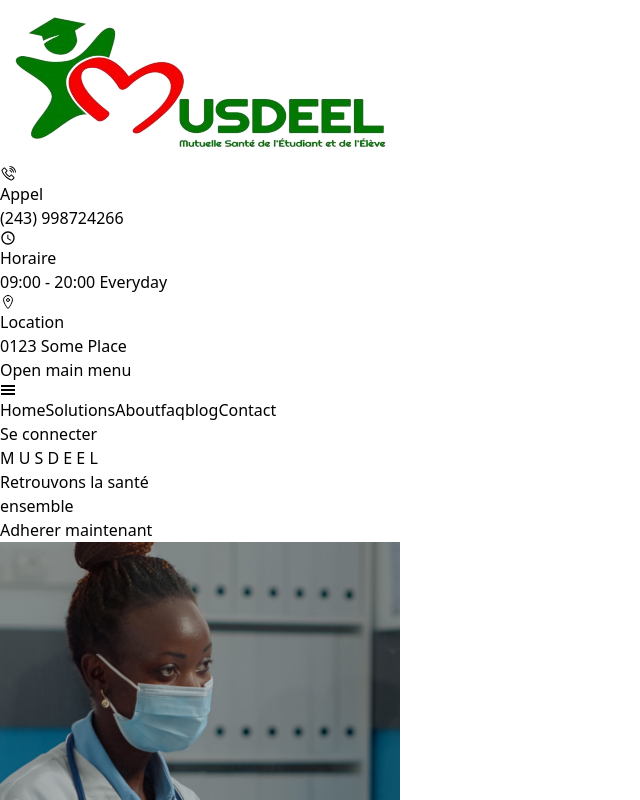
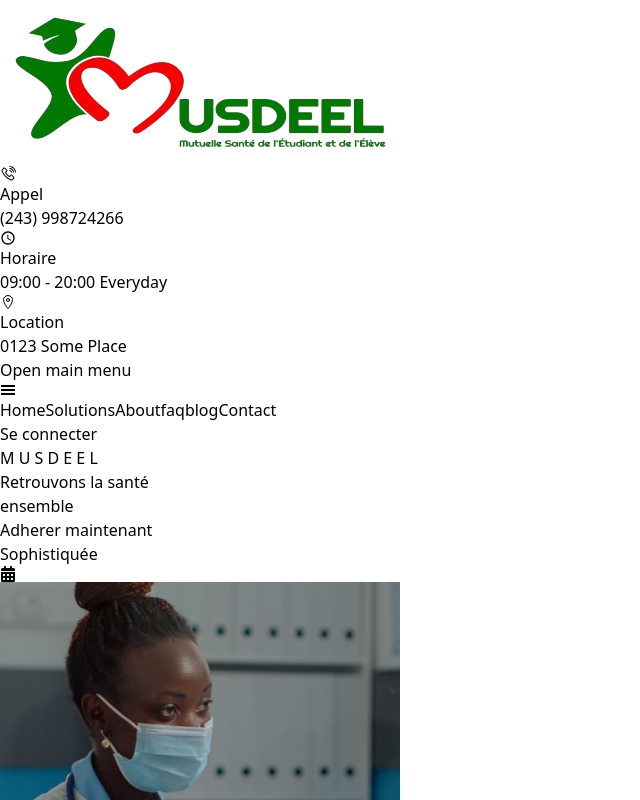
Before and after one commit to rovertnet/Scool, a React (Vite) app: page / in a window 1280 px wide. Shown: the top 800 px of the page, without its empty margins (0-640 px from the left). Built offline with nearby package versions, Linux system fonts and the light colour scheme.

Commit message:
another commit

```diff
--- a/src/component/cAbout/Banner.jsx
+++ b/src/component/cAbout/Banner.jsx
@@ -1,3 +1,5 @@
+import { FaCalendarAlt } from "react-icons/fa";
+
 const Banner = () => {
   return (
     <>
@@ -20,11 +22,14 @@ const Banner = () => {
           </div>
         </div>
 
-        <div className="md:-inset-10 md:-my-10 -my-10">
+        <div className="md:-inset-10 md:-my-14 -my-10">
           <div className="flex justify-center items-center gap-10 ">
-            <div className="bg-black md:px-20 px-10 md:py-10 py-10"></div>
-            <div className="bg-black md:px-20 px-10 md:py-10 py-10"></div>
-            <div className="bg-black md:px-20 px-10 md:py-10 py-10"></div>
+            <div className="bg-slate-200 md:px-14 px-7 md:py-7 py-5 rounded-lg flex flex-col md:flex-row gap-8">
+              <span>Sophistiquée</span>
+              <FaCalendarAlt className="text-4xl md:text-5xl " />
+            </div>
+            <div className="bg-green-700 md:px-20 px-10 md:py-10 py-10 rounded-lg"></div>
+            <div className="bg-black md:px-20 px-10 md:py-10 py-10 rounded-lg"></div>
           </div>
         </div>
       </div>
```
